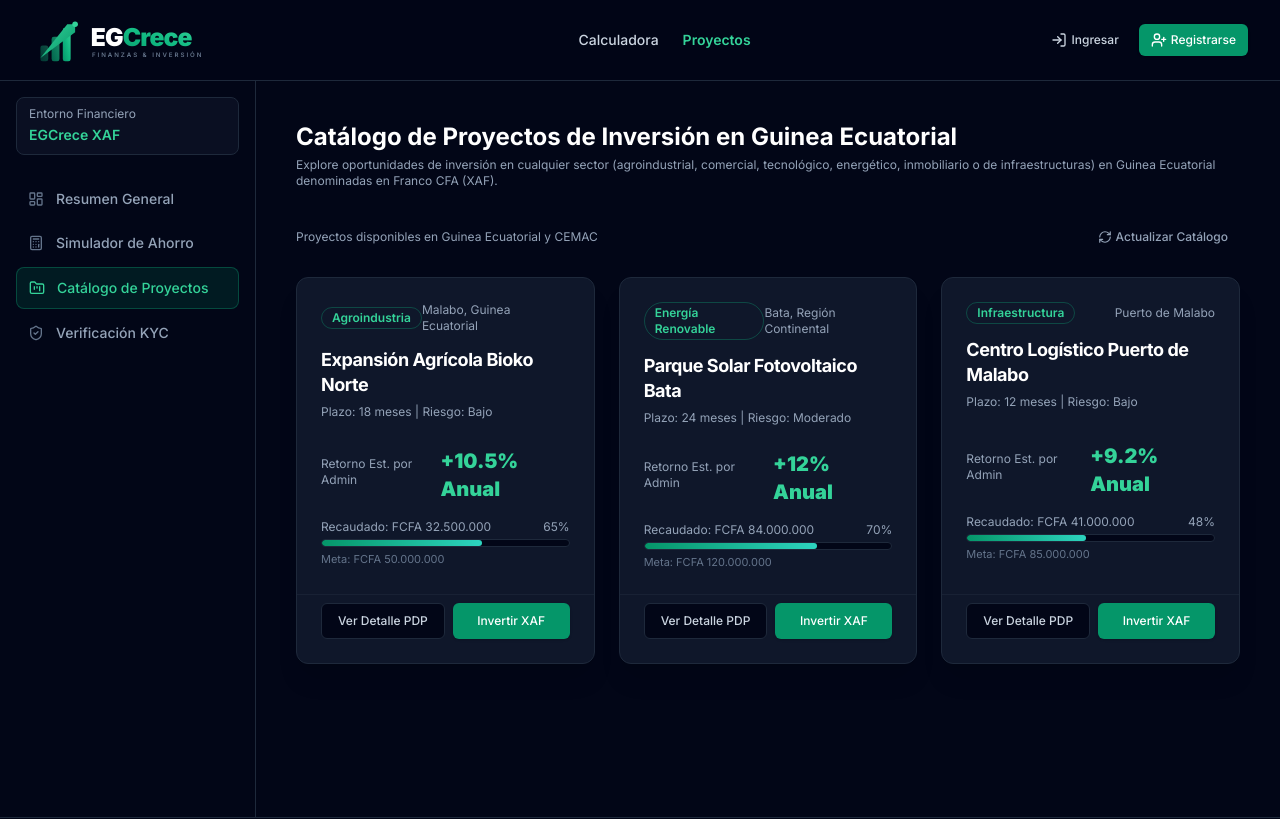
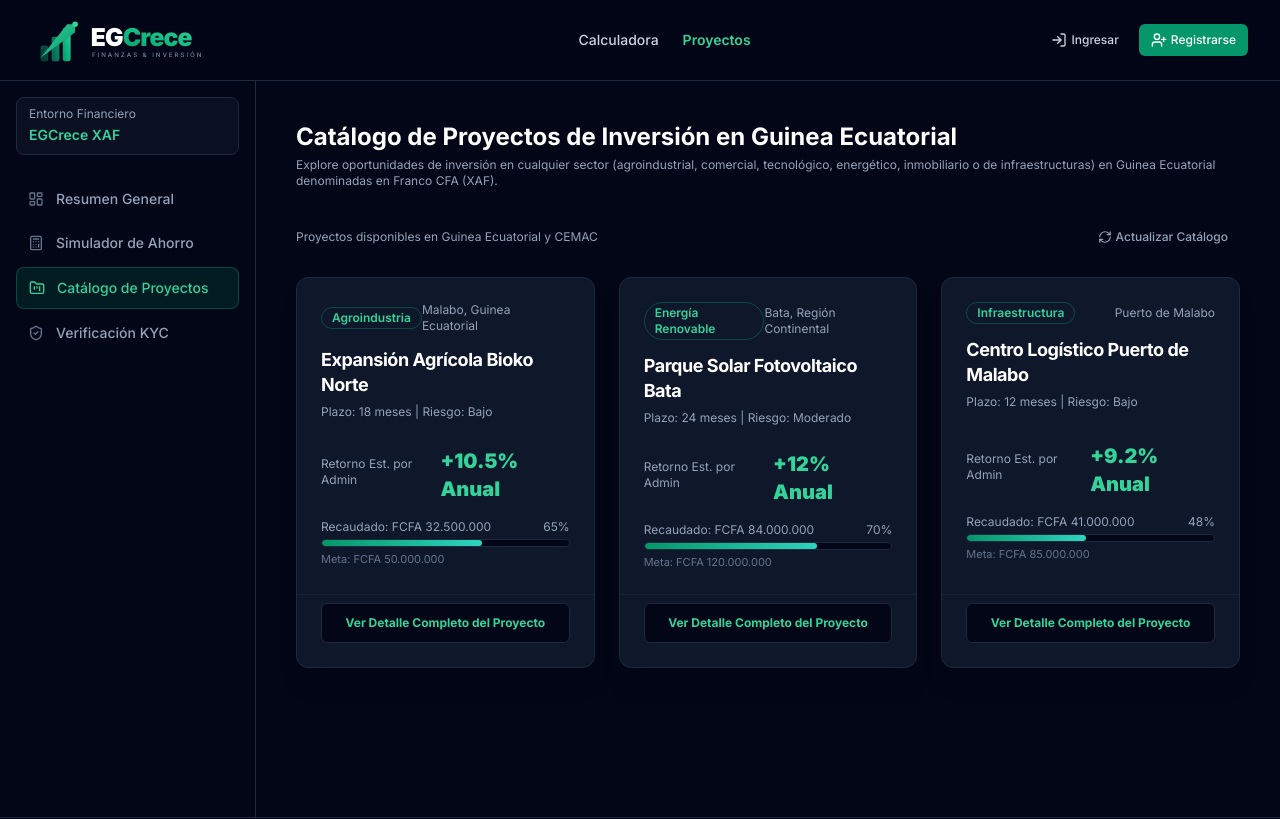
Before and after one commit to Antoniomba23/egcrece, a Next.js app: page /proyectos in a window 1280 px wide. Shown: the top 819 px of the page. Built offline with nearby package versions, Linux system fonts and the light colour scheme; no server answers; the database is empty.

Commit message:
style: remove direct Invertir XAF button from project cards and expand Ver Detalle Completo button to full width

```diff
--- a/components/dashboard/ProjectCatalog.tsx
+++ b/components/dashboard/ProjectCatalog.tsx
@@ -198,21 +198,15 @@ export function ProjectCatalog() {
                 </div>
               </CardContent>
 
-              <CardFooter className="pt-2 border-t border-slate-800/60 flex gap-2">
-                <Link href={`/proyectos/${project.id}`} className="flex-1">
+              <CardFooter className="pt-2 border-t border-slate-800/60">
+                <Link href={`/proyectos/${project.id}`} className="w-full">
                   <Button
                     variant="outline"
-                    className="w-full border-slate-800 text-slate-300 hover:bg-slate-800 text-xs h-9 font-medium"
+                    className="w-full border-slate-800 text-emerald-400 hover:bg-emerald-950/60 hover:border-emerald-800 hover:text-emerald-300 text-xs h-10 font-bold transition-all"
                   >
-                    Ver Detalle PDP
+                    Ver Detalle Completo del Proyecto
                   </Button>
                 </Link>
-                <Button
-                  onClick={() => handleOpenInvest(project)}
-                  className="flex-1 bg-emerald-600 hover:bg-emerald-500 text-white font-medium text-xs h-9"
-                >
-                  Invertir XAF
-                </Button>
               </CardFooter>
             </Card>
           );
```
